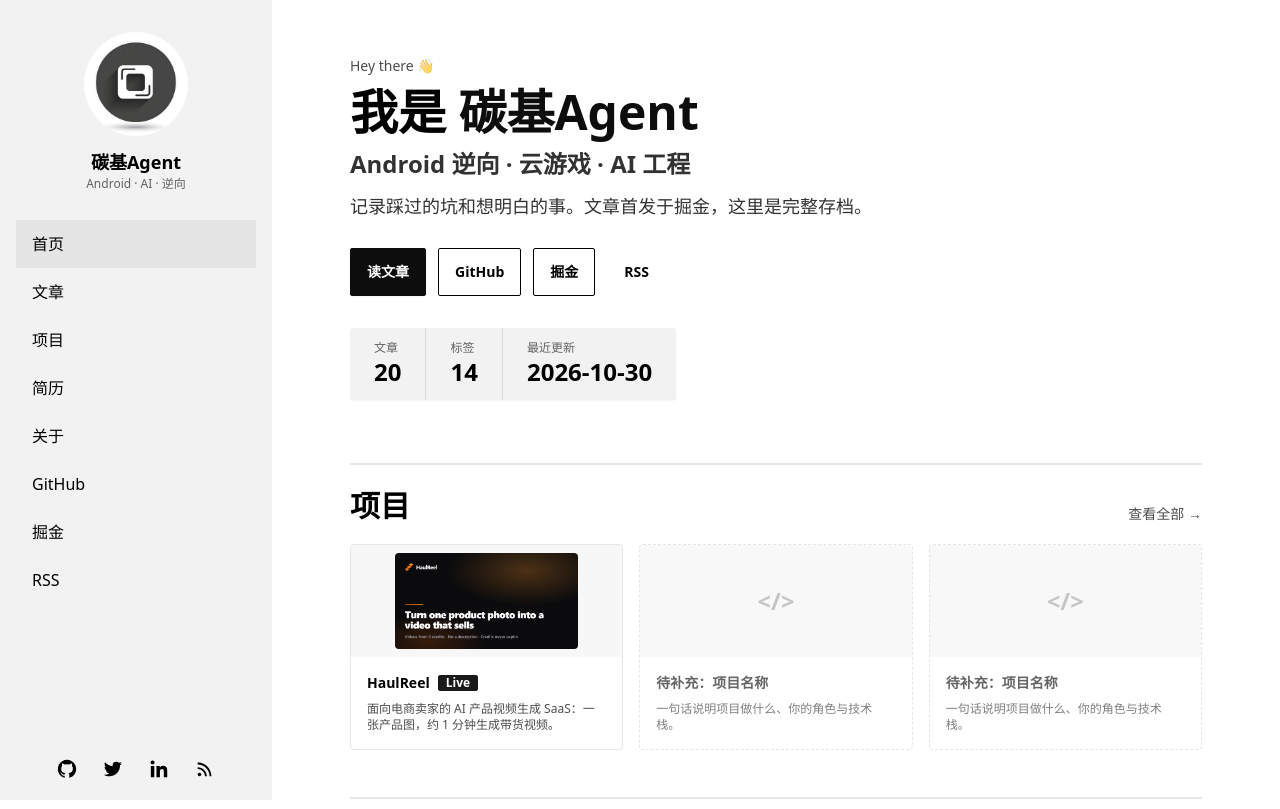
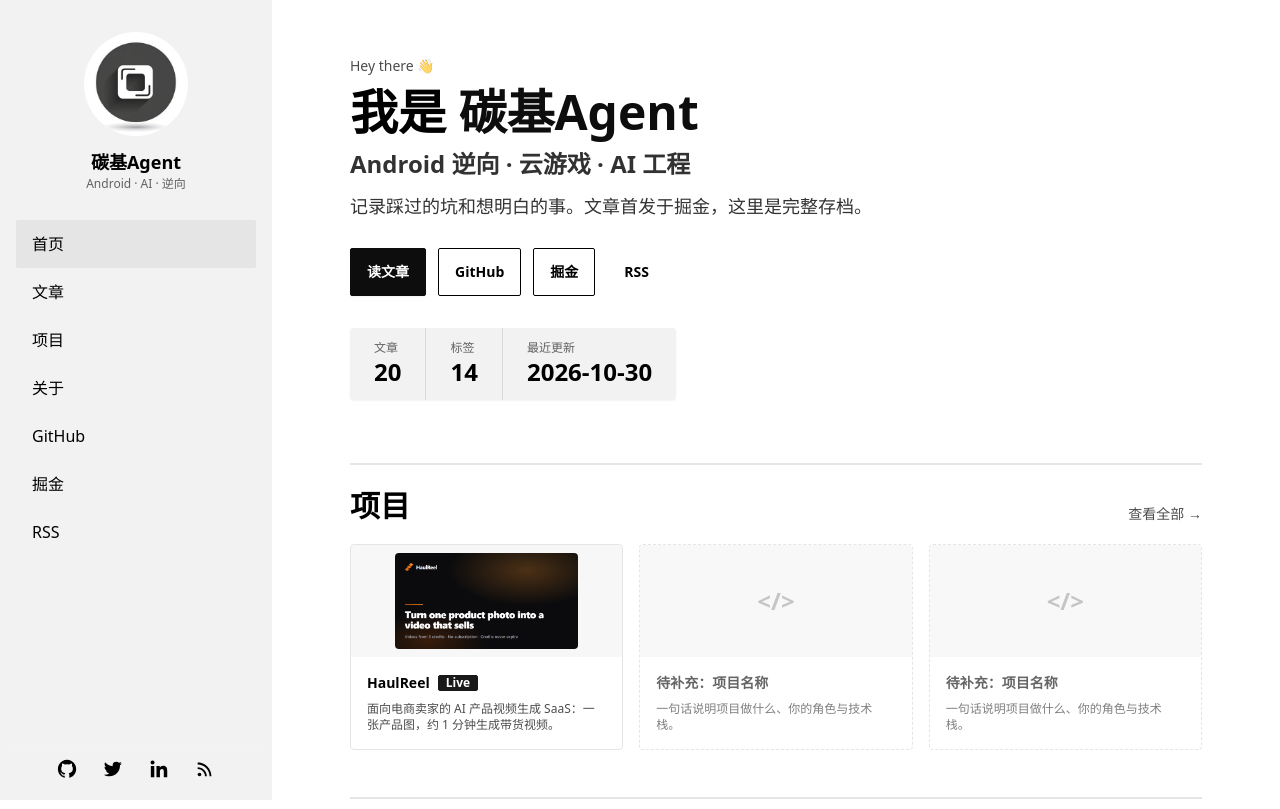
Before and after one commit to shuhui-sh/shuhui-sh.github.io, an Astro site: page / in a window 1280 px wide. Shown: the top 809 px of the page. Built offline with nearby package versions, Linux system fonts and the light colour scheme; Astro itself is replaced by a stand-in of ours.

Commit message:
chore: hide CV menu tab temporarily

```diff
--- a/src/components/SideBarMenu.astro
+++ b/src/components/SideBarMenu.astro
@@ -8,7 +8,7 @@ const activeClass = "bg-base-300";
     <li><a class="py-3 text-base" id="home" href="/">首页</a></li>
     <li><a class="py-3 text-base" id="blog" href="/blog/">文章</a></li>
     <li><a class="py-3 text-base" id="projects" href="/projects">项目</a></li>
-    <li><a class="py-3 text-base" id="cv" href="/cv">简历</a></li>
+    <!-- <li><a class="py-3 text-base" id="cv" href="/cv">简历</a></li> -->
     <li><a class="py-3 text-base" id="about" href="/about">关于</a></li>
     <li>
         <a class="py-3 text-base" href="https://github.com/shuhui-sh" target="_blank" rel="noopener">GitHub</a>
```
